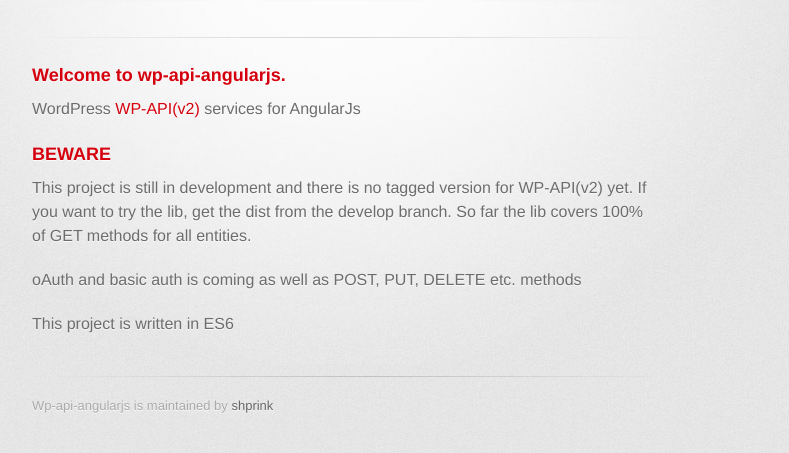
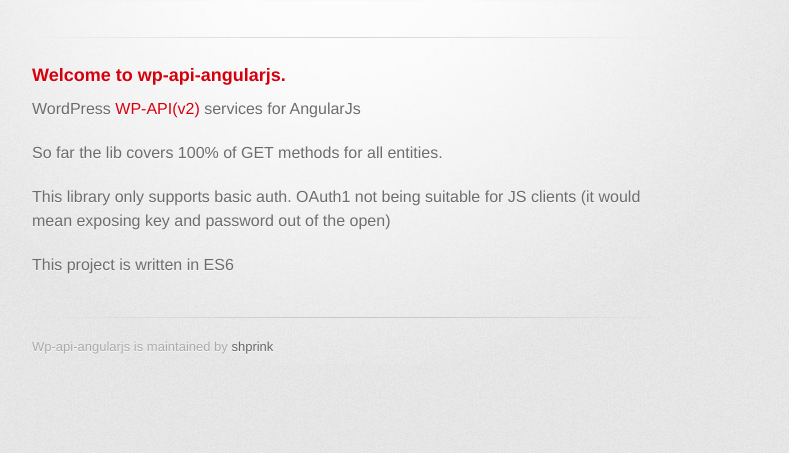
Before and after one commit to wordpress-clients/wp-api-angular, a website built with webpack: page index.html in a window 1280 px wide. Shown: the part 209-662 px from the top of the page, without its empty margins (298-1087 px from the left). Built offline with nearby package versions, Linux system fonts and the light colour scheme; some packages are replaced by stand-ins of ours; no server answers; a web font is replaced by a local one.

Commit message:
update doc

```diff
--- a/index.html
+++ b/index.html
@@ -40,10 +40,9 @@
                 <section id="main_content">
                     <h3>Welcome to wp-api-angularjs.</h3>
                     <p>WordPress <a href="http://v2.wp-api.org/" target="_blank">WP-API(v2)</a> services for AngularJs</p>
-
-                    <h3>BEWARE</h3>
-                    <p>This project is still in development and there is no tagged version for WP-API(v2) yet. If you want to try the lib, get the dist from the develop branch. So far the lib covers 100% of GET methods for all entities.</p>
-                    <p>oAuth and basic auth is coming as well as POST, PUT, DELETE etc. methods</p>
+                    <p>So far the lib covers 100% of GET methods for all entities.</p>
+                    <p>This library only supports basic auth. OAuth1 not being suitable for JS clients (it would mean exposing key and password out of the open)
+</p>
                     <p>This project is written in ES6</p>
                 </section>
 
```
